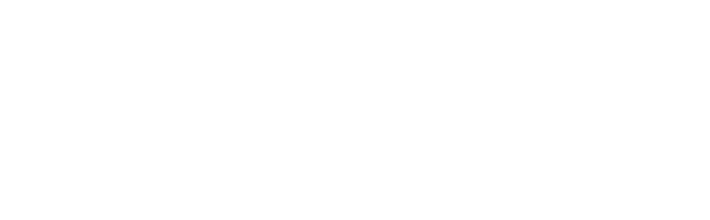
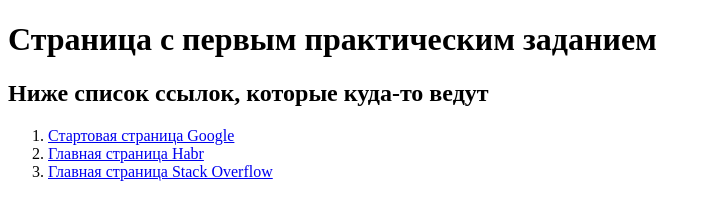
Before and after one commit to DanielKokovin/task-html, a website: page src/index.html in a window 1280 px wide. Shown: the whole page, without its empty margins (0-710 px from the left). Drawn offline with Linux system fonts and the light colour scheme.

Commit message:
Задание по HTML

```diff
--- a/src/index.html
+++ b/src/index.html
@@ -3,5 +3,24 @@
     <head>
         <title>HTML</title>
     </head>
-    <body></body>
+    <body>
+        <h1>Страница с первым практическим заданием</h1>
+        <h2>Ниже список ссылок, которые куда-то ведут</h2>
+        <ol>
+            <li>
+                <a
+                    href="https://www.google.com/webhp?hl=ru&sa=X&ved=0ahUKEwiHq6Pgzt36AhXCpYsKHbVeCckQPAgI"
+                    >Стартовая страница Google</a
+                >
+            </li>
+            <li>
+                <a href="https://habr.com/ru/all/">Главная страница Habr</a>
+            </li>
+            <li>
+                <a href="https://stackoverflow.com"
+                    >Главная страница Stack Overflow</a
+                >
+            </li>
+        </ol>
+    </body>
 </html>
```
Also changed, not shown: 1 other file.
